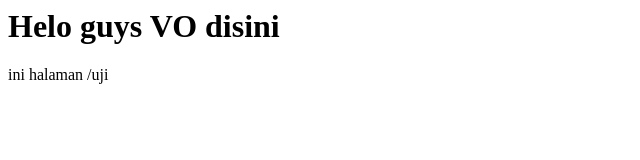
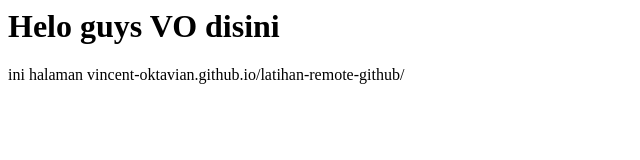
Before and after one commit to Vincent-Oktavian/tes-repo, a plain HTML site: page index.html in a window 1280 px wide. Shown: the whole page, without its empty margins (0-640 px from the left). Drawn offline with Linux system fonts and the light colour scheme.

Commit message:
Update index.html

```diff
--- a/index.html
+++ b/index.html
@@ -12,7 +12,7 @@
 </head>
 <body>
     <h1>Helo guys VO disini</h1>
-    <p>ini halaman /uji</p>
+    <p>ini halaman vincent-oktavian.github.io/latihan-remote-github/</p>
     <script type="text/javascript" src="script.js"></script>
 </body>
 </html>
```
